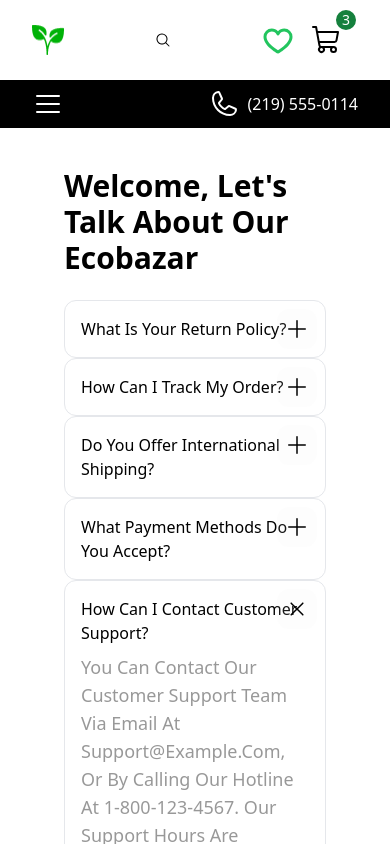
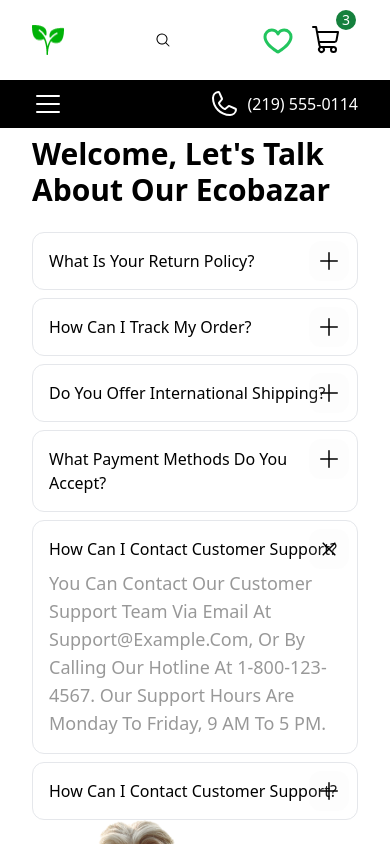
Before and after one commit to DUSHIME1212/Ecobazar, a React (Vite) app in the folder frontend/: page /FAQs in a window 390 px wide. Shown: the top 844 px of the page. Built offline with nearby package versions, Linux system fonts and the light colour scheme.

Commit message:
"Update FAQs component: change selectedIndex toggle behavior and add padding to FAQ list container"

```diff
--- a/frontend/src/pages/FAQs.jsx
+++ b/frontend/src/pages/FAQs.jsx
@@ -6,14 +6,14 @@ const FAQs = () => {
   const [selectedIndex, setSelectedIndex] = useState(4);
 
   function handleToggle(index) {
-    setSelectedIndex((prevIndex) => (prevIndex === index ? null : index));
+    setSelectedIndex((prevIndex) => (prevIndex === index ? '' : index));
   }
 
   return (
     <div className="min-h-[512px] px-8 md:px-16 lg:px-32 flex flex-col lg:flex-row w-full">
-      <div className="w-full lg:w-1/2 p-8 flex flex-col gap-4">
+      <div className="w-full lg:w-1/2 lg:p-8 flex flex-col gap-4">
         <h1 className="py-2">Welcome, Let&apos;s Talk About Our Ecobazar</h1>
-        <div>
+        <div className="flex flex-col gap-2">
           {faqs.map((item, i) => (
             <div
               key={i}
```
